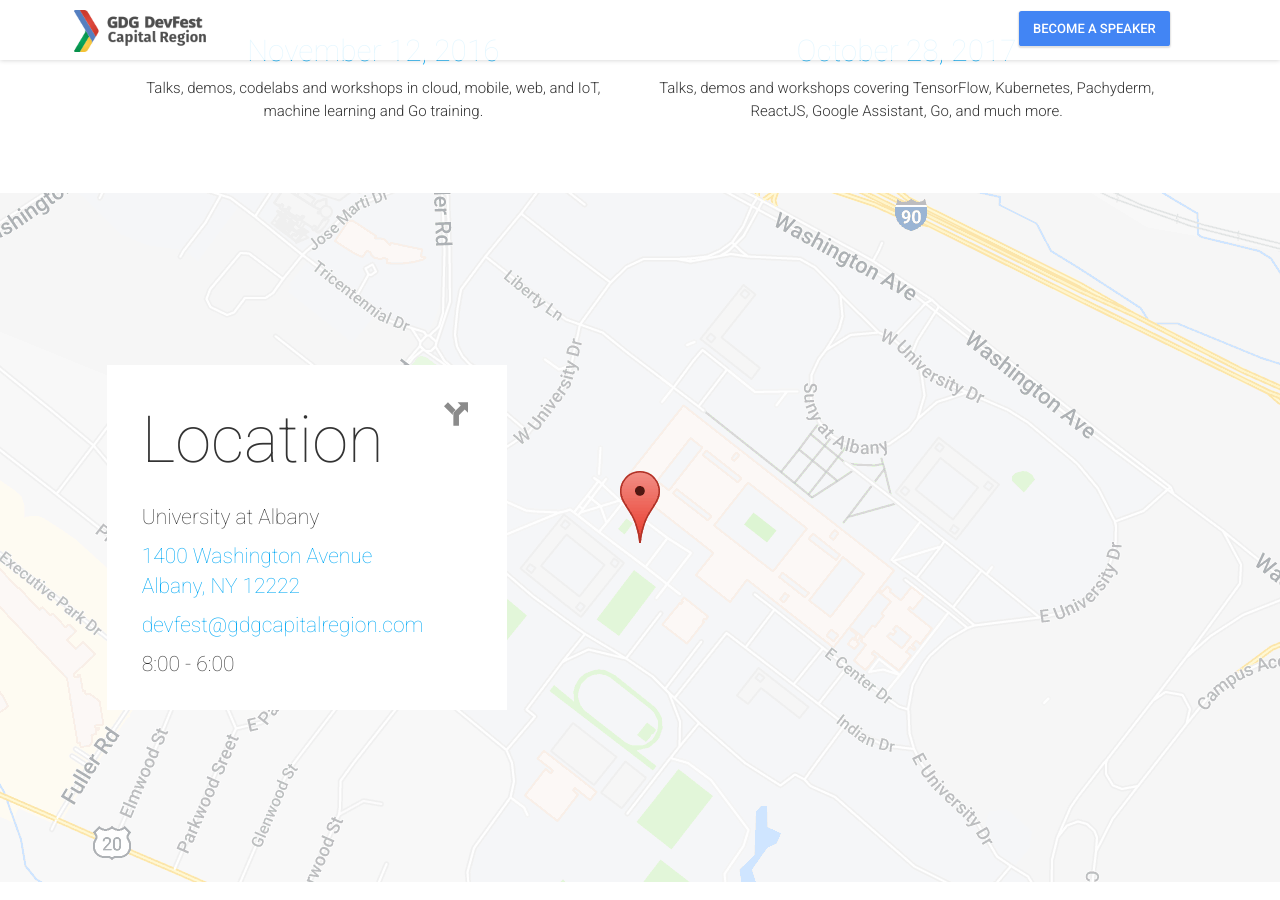
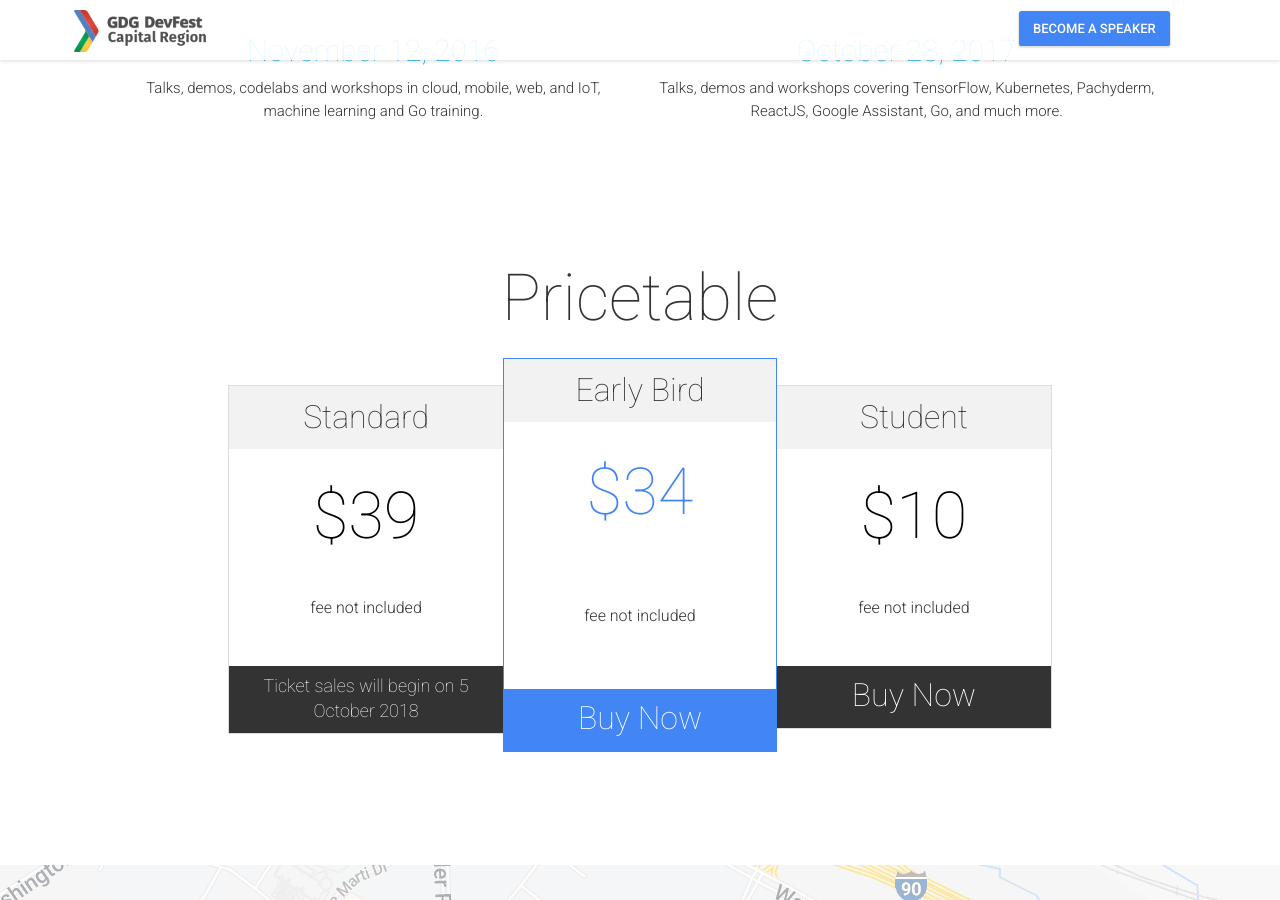
Before and after one commit to gdgcapitalregion/devfest-website, a Jekyll site: the page built from index.html, in a window 1280 px wide and 900 px high, scrolled down 1067 px. Built offline with Jekyll 4.4.1, drawn with Linux system fonts in a browser that asks for light colours; nearby versions of some CDN libraries; comment, search, counter and statistics services are not loaded; some of the changed lines change nothing that is shown.

Commit message:
adding tickets section

```diff
--- a/_config.yml
+++ b/_config.yml
@@ -55,6 +55,7 @@
 typeoutFallback: "Season"
 heroButtons:
   - {link: "https://www.papercall.io/gdgcrdf18", text: "Become a speaker"}
+  - {link: "#tickets", text: "Purchase tickets"}
 
 # About Block
 aboutTitle: "Past Events"
@@ -128,42 +129,35 @@
 ticketsInfo: "Tickets grant access to all conference sections, coffee brakes, lunch and party. Accommodation is NOT included in the ticket price."
 ticketsOffers:
  -
-  name: "Early Bird"
-  price: "350"
-  priceCurrency: "UAH"
-  ticketsNumber: "150"
-  ribbon: "-5%"
-  buyButtonLink: "http://dfua.ticketforevent.com/"
+  name: "Standard"
+  price: "$39"
+  buyButtonLink: "https://www.eventbrite.com/e/capital-region-google-developer-group-devfest-2018-devfestcr18-tickets-49862324555#tickets"
   buyButtonText: "Buy Now"
-  ticketContentList: ["Lorem ipsum is simply", "Dummy text of the printing", "Typesetting industry"]
-  validFrom: "2014-08-25T10:00"
-  validThrough: "2014-09-30T23:59"
- -
-  name: "Last Chance"
-  price: "450"
-  priceCurrency: "UAH"
-  ticketsNumber: "100"
-  ribbon: "-20%"
-  featured: true
-  buyButtonLink: "http://dfua.ticketforevent.com/"
-  buyButtonText: "Buy Now"
-  ticketContentList: ["Lorem ipsum is simply", "Dummy text of the printing", "Typesetting industry"]
-  validFrom: "2014-10-01T00:00"
-  validThrough: "2014-10-23T23:59"
+  ticketContentList: ["fee not included"]
+  validFrom: "2018-10-05"
+  validThrough: "2018-10-26"
   disabled: true
  -
+  name: "Early Bird"
+  price: "$34"
+  featured: true
+  buyButtonLink: "https://www.eventbrite.com/e/capital-region-google-developer-group-devfest-2018-devfestcr18-tickets-49862324555#tickets"
+  buyButtonText: "Buy Now"
+  ticketContentList: ["fee not included"]
+  validFrom: "2018-01-01"
+  validThrough: "2018-10-04"
+ -
   name: "Student"
-  price: "200"
-  priceCurrency: "UAH"
+  price: "$10"
   ticketsNumber: "50"
-  buyButtonLink: "http://dfua.ticketforevent.com/"
+  buyButtonLink: "https://www.eventbrite.com/e/capital-region-google-developer-group-devfest-2018-devfestcr18-tickets-49862324555#tickets"
   buyButtonText: "Buy Now"
   additionalInfo: "Requires a valid student ID at the conference check in. Without student ID at the check in, ticket will be cancelled without refund"
-  ticketContentList: ["Lorem ipsum is simply", "Dummy text of the printing", "Typesetting industry"]
-  validFrom: "2014-08-20T10:00"
-  validThrough: "2014-10-23T23:59"
-  soldOut: true
-  soldOutText: "Sold Out"
+  ticketContentList: ["fee not included"]
+  validFrom: "2018-01-01"
+  validThrough: "2018-10-26"
+  # soldOut: true
+  # soldOutText: "Sold Out"
 
 # Footer
 socialLinks:
--- a/index.html
+++ b/index.html
@@ -7,6 +7,8 @@
 
  {% include about.html %}
 
+ {% include tickets.html %}
+
  {% include location-map.html %}
 
  {% include partners.html %}
```
